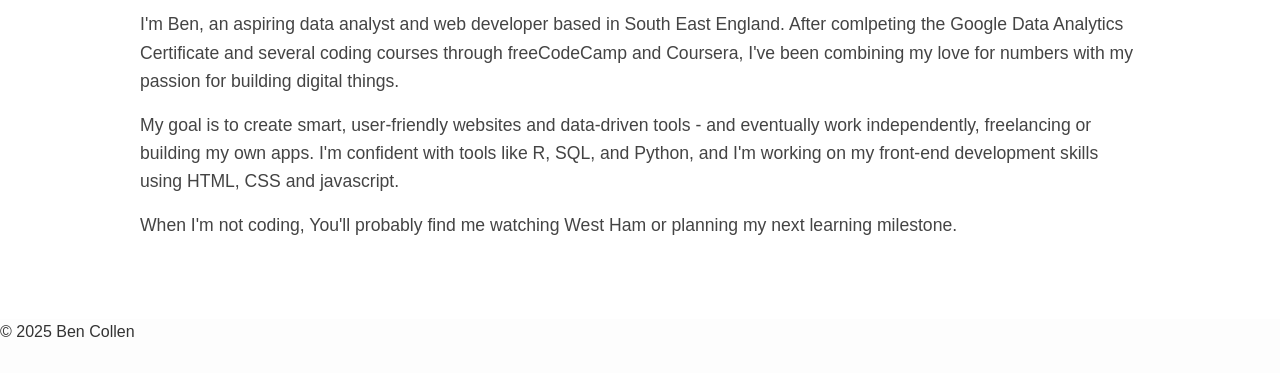
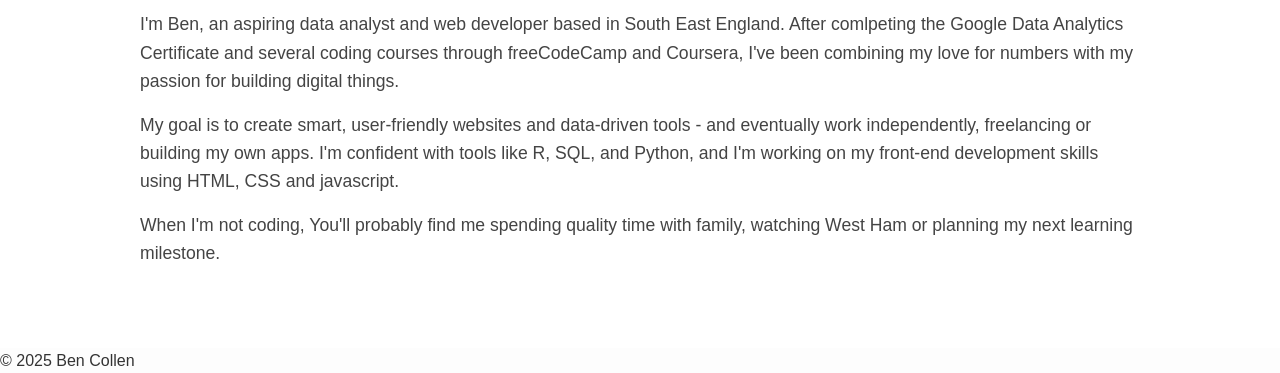
Before and after one commit to irons28/portfolio, a plain HTML site: page index.html in a window 1280 px wide. Shown: the part 827-1200 px from the top of the page. Before the commit the page ends 1172 px from the top, so only its background shows below. Drawn offline with Linux system fonts and the light colour scheme.

Commit message:
Added a few words to the About me section

```diff
--- a/index.html
+++ b/index.html
@@ -34,7 +34,7 @@
           <div class="about-text">
             <p>I'm Ben, an aspiring data analyst and web developer based in South East England.  After comlpeting the Google Data Analytics Certificate and several coding courses through freeCodeCamp and Coursera, I've been combining my love for numbers with my passion for building digital things.</p>
             <p>My goal is to create smart, user-friendly websites and data-driven tools - and eventually work independently, freelancing or building my own apps.  I'm confident with tools like R, SQL, and Python, and I'm working on my front-end development skills using HTML, CSS and javascript.</p>
-            <p>When I'm not coding, You'll probably find me watching West Ham or planning my next learning milestone.</p>
+            <p>When I'm not coding, You'll probably find me spending quality time with family, watching West Ham or planning my next learning milestone.</p>
           </div>
         </div>
        </section>
```
